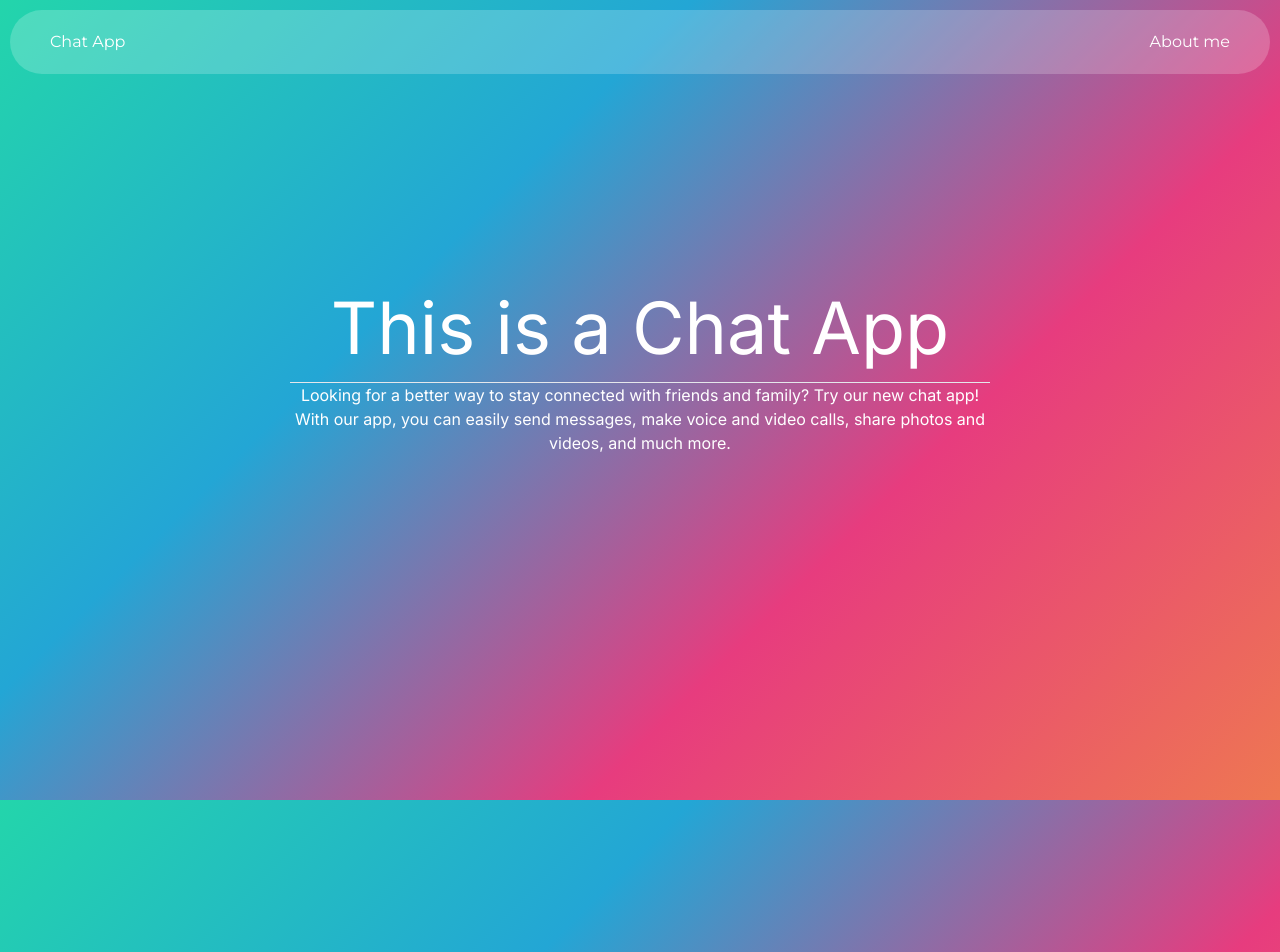
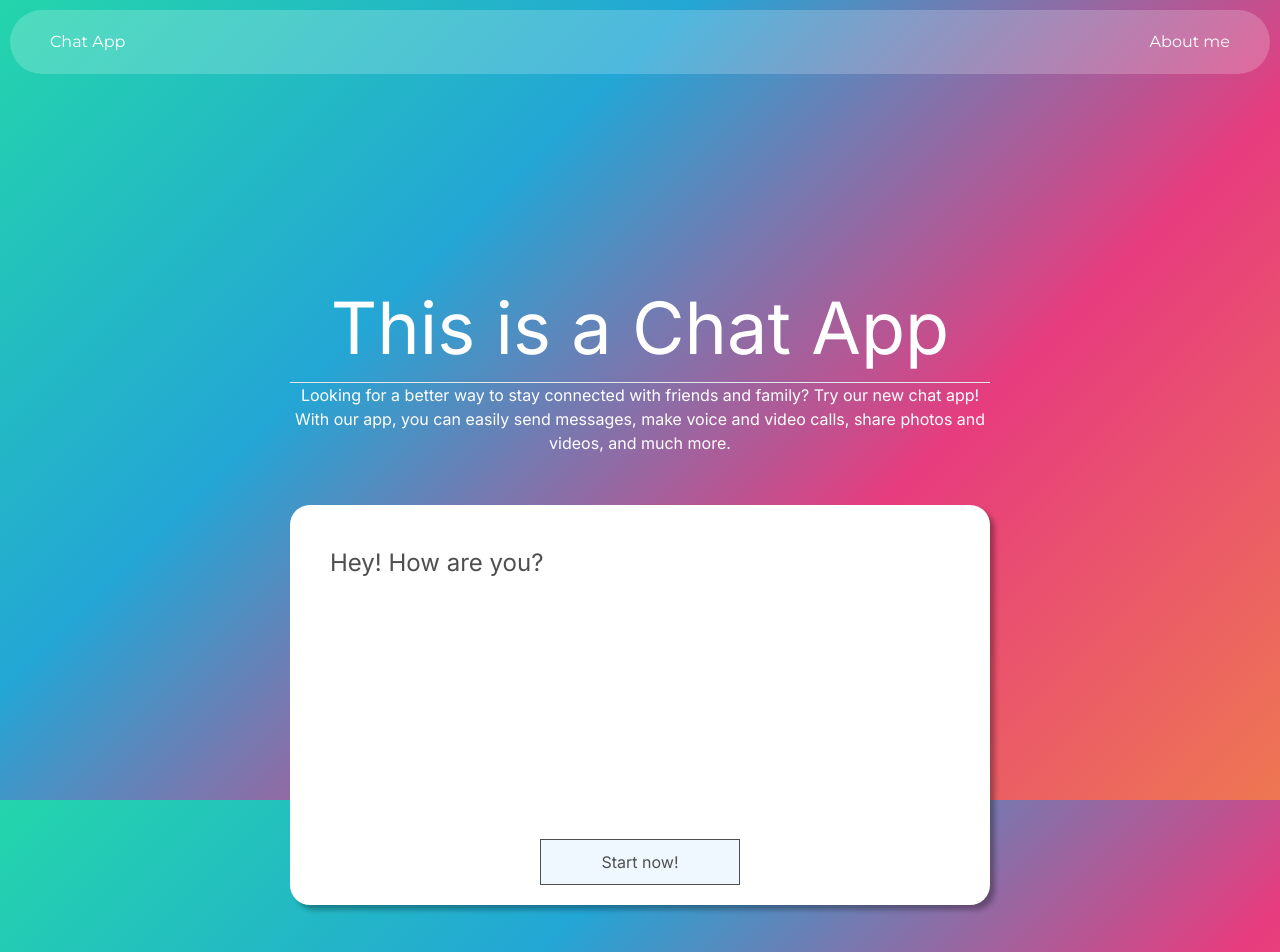
Before and after one commit to faiz-ul-hassan747284/chat_app_next, a Next.js app: page / in a window 1280 px wide. Shown: the top 952 px of the page. Built offline with nearby package versions, Linux system fonts and the light colour scheme.

Commit message:
add basic chat demo

```diff
--- /dev/null
+++ b/components/shared/ChatDemo.module.css
@@ -0,0 +1,44 @@
+.chat_room_div {
+  margin-top: 50px;
+  padding: 40px;
+  background-color: white;
+  height: 400px;
+  color: #4f4f4f;
+  border-radius: 20px;
+  box-shadow: 5px 5px 5px rgba(0, 0, 0, 0.3);
+}
+
+.button {
+  text-align: center;
+  margin: auto;
+  width: 200px;
+  border: 1px solid #4f4f4f;
+  border-color: #4f4f4f;
+  padding: 10px;
+  margin-top: 40%;
+  margin-bottom: 0px;
+  background-color: aliceblue;
+}
+
+.typing_animation {
+  display: inline-block;
+  position: relative;
+  font-size: 24px;
+}
+
+.typing_animation .text {
+  display: inline-block;
+  animation: typing 2s steps(12), blink 0.5s step-end infinite;
+  white-space: nowrap;
+  overflow: hidden;
+  padding-right: 5px;
+}
+
+@keyframes typing {
+  from {
+    width: 0;
+  }
+  to {
+    width: 100%;
+  }
+}
--- /dev/null
+++ b/components/shared/ChatDemo.tsx
@@ -0,0 +1,18 @@
+import Link from 'next/link'
+
+import style from "./ChatDemo.module.css";
+
+function ChatDemo() {
+  return (
+    <div className={style.chat_room_div}>
+      <div className={style.typing_animation}>
+        <span className={style.text}>Hey! How are you?</span>
+        <span className={style.cursor}></span>
+      </div>
+      <br/>
+      <Link  href="/message"><p className={style.button}>Start now!</p></Link>
+    </div>
+  );
+}
+
+export default ChatDemo;
--- a/components/shared/Landing.tsx
+++ b/components/shared/Landing.tsx
@@ -1,4 +1,5 @@
 import style from "./Landing.module.css";
+import ChatDemo from "./ChatDemo";
 function Landing() {
   return (
     <div className={style.landing_div}>
@@ -10,6 +11,7 @@ function Landing() {
           Try our new chat app! With our app, you can easily send messages, make
           voice and video calls, share photos and videos, and much more.
         </p>
+        <ChatDemo/>
       </div>
     </div>
   );
--- /dev/null
+++ b/pages/message.tsx
@@ -0,0 +1,7 @@
+function Message() {
+  return ( <main>
+    Message
+  </main> );
+}
+
+export default Message;
```
